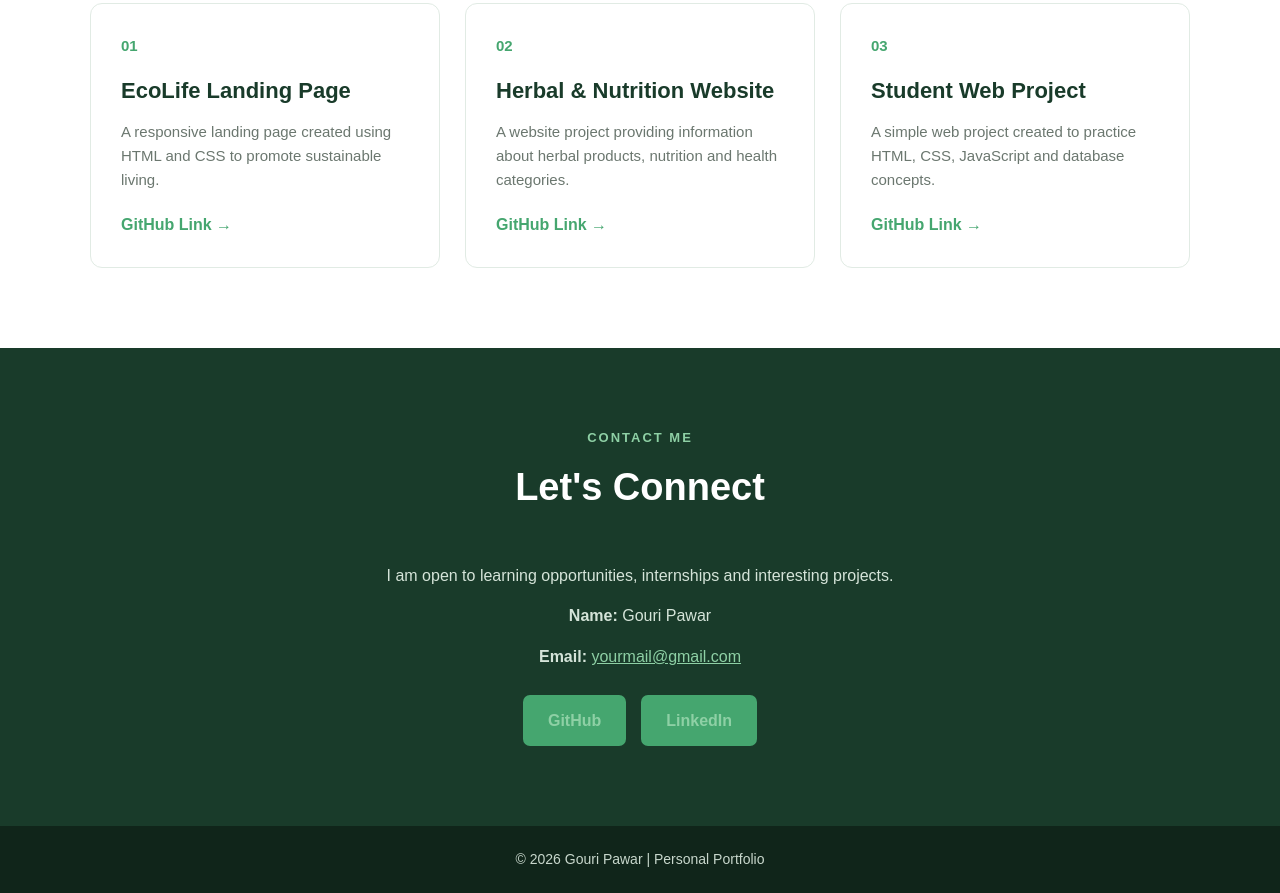
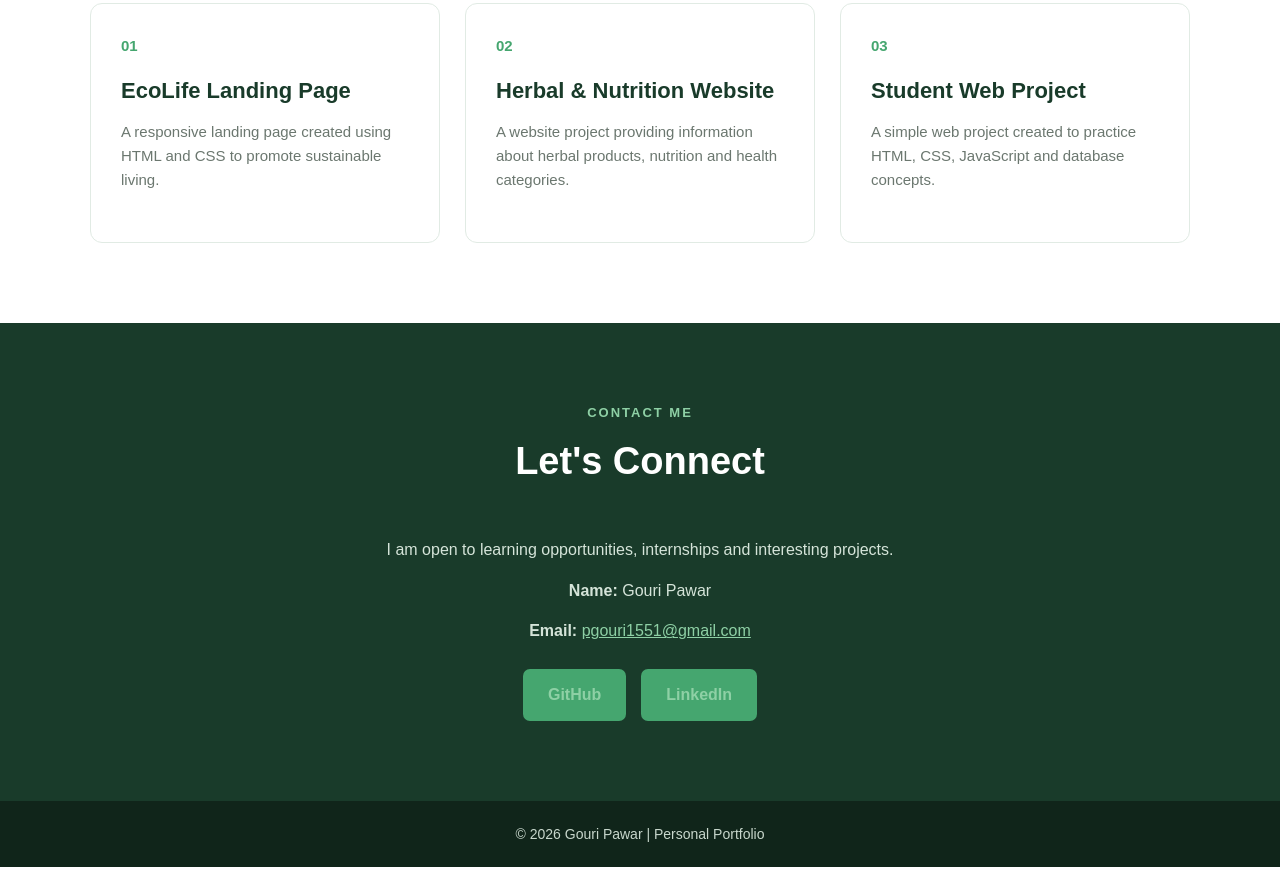
Before and after one commit to pgouri8585/OIBSIP, a plain HTML site: page WebDev-L1-Personal Portfolio/index.html in a window 1280 px wide. Shown: the part 2045-2938 px from the top of the page. After the commit the page ends 2912 px from the top, so only its background shows below. Drawn offline with Linux system fonts and the light colour scheme.

Commit message:
Remove GitHub links and update email address
Removed GitHub links from project descriptions and updated email address.

```diff
--- a/WebDev-L1-Personal Portfolio/index.html
+++ b/WebDev-L1-Personal Portfolio/index.html
@@ -175,9 +175,7 @@
                         HTML and CSS to promote sustainable living.
                     </p>
 
-                    <a href="#" class="project-link">
-                        GitHub Link →
-                    </a>
+
 
                 </div>
 
@@ -194,9 +192,7 @@
                         herbal products, nutrition and health categories.
                     </p>
 
-                    <a href="#" class="project-link">
-                        GitHub Link →
-                    </a>
+
 
                 </div>
 
@@ -213,9 +209,7 @@
                         HTML, CSS, JavaScript and database concepts.
                     </p>
 
-                    <a href="#" class="project-link">
-                        GitHub Link →
-                    </a>
+
 
                 </div>
 
@@ -250,8 +244,8 @@
 
                 <p>
                     <strong>Email:</strong>
-                    <a href="mailto:yourmail@gmail.com">
-                        yourmail@gmail.com
+                    <a href="pgouri1551@gmail.com">
+                        pgouri1551@gmail.com
                     </a>
                 </p>
 
```
